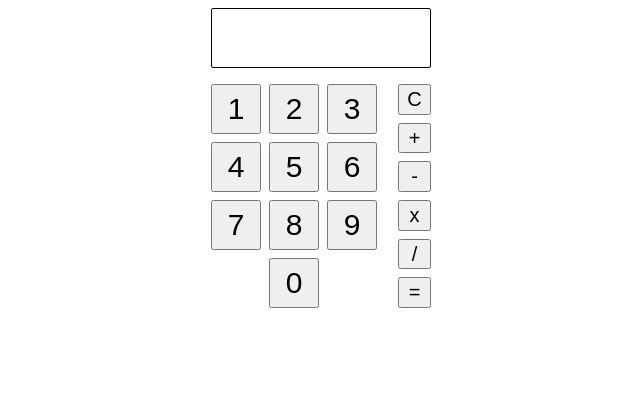
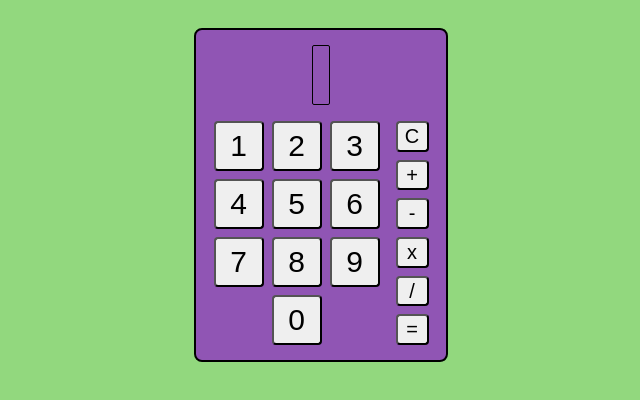
Before and after one commit to gitxandert/calculator, a plain HTML site: page index.html in a window 1280 px wide. Shown: the whole page, without its empty margins (319-959 px from the left). Drawn offline with Linux system fonts and the light colour scheme.

Commit message:
Format more visually-pleasing interface

```diff
--- a/style.css
+++ b/style.css
@@ -1,15 +1,22 @@
 body{
     display:flex;
     justify-content: center;
+    background-color: #92D87E;
+    padding: 20px;
 }
 
 #container{
     font-family: Arial, Helvetica, sans-serif;
     display: flex;
     justify-content: center;
+    align-items: center;
+    height: 330px;
+    border: 2px solid black;
     gap: 16px;
     flex-direction:column;
-    width: 220px;
+    width: 250px;
+    background-color: #9055B4;
+    border-radius: 8px;
 }
 
 #interactive{
@@ -41,3 +48,7 @@ body{
     font-size: 20px;
     text-align: center;
 }
+
+button{
+    border-radius: 4px;
+}
```
